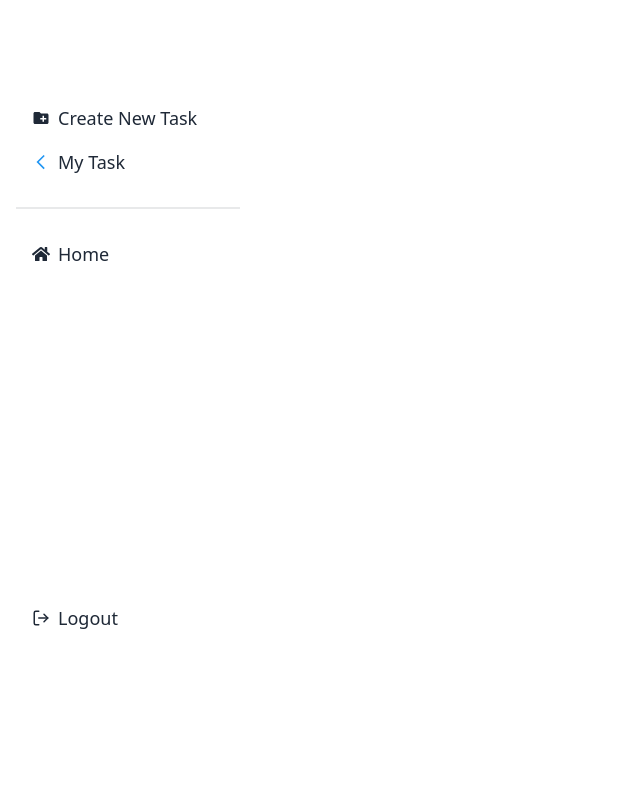
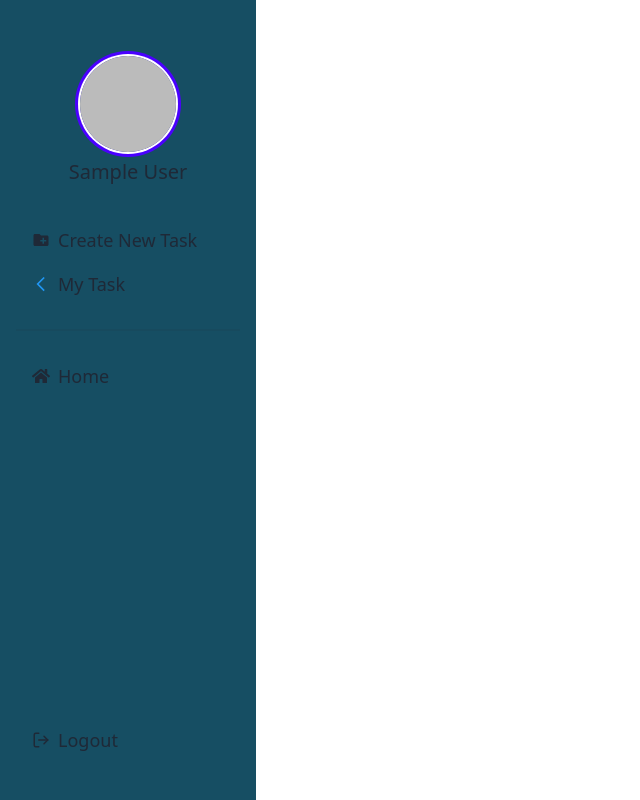
Before and after one commit to mohosin2126/task-pro-client, a React (Vite) app: page /dashboard in a window 1280 px wide. Shown: the whole page, without its empty margins (0-640 px from the left). Built offline with nearby package versions, Linux system fonts and the light colour scheme; no server answers; sample sign-in values are in the browser's storage.

Commit message:
added user profile photo and name in dash board

```diff
--- a/src/Layout/Dashboard.jsx
+++ b/src/Layout/Dashboard.jsx
@@ -20,8 +20,24 @@ const Dashboard = () => {
   return (
     <div className="flex">
       {/* dashboard side bar */}
-      <div className="w-64 mt-20 min-h-screen fixed ">
-        <ul className="menu p-4">
+      <div className="w-64 min-h-screen fixed bg-cyan-900">
+        <div >
+        <div className="p-4 mt-10 text-center">
+        {user ? (
+          <div className="avatar">
+          <div className="w-24  rounded-full ring ring-primary ring-offset-base-100 ring-offset-2">
+            <img src={user?.photoURL}/>
+          </div>
+        </div>
+
+        ) : (
+          <img src="https://i.ibb.co/Xb7MwCk/placeholder.jpg" />
+        )}
+         <h1 className="font-base text-xl text-center">
+          {user ? user?.displayName : "Your Name"}
+        </h1>
+        </div>
+        <ul className="menu p-4 ">
           <li className="text-lg">
             <NavLink to="/dashboard/createnewtask">
              < MdCreateNewFolder/> Create New Task
@@ -48,6 +64,7 @@ const Dashboard = () => {
             ) : null}
           </li>
         </ul>
+        </div>
       </div>
       {/* dashboard content */}
       <div className="flex-1 p-8 ml-64 ">
```
